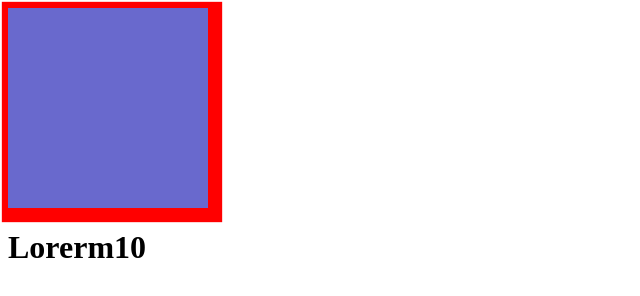
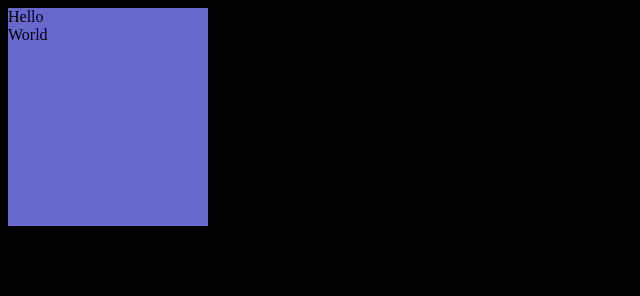
Before and after one commit to AlekseyMamoru/LearnFrontend, a plain HTML site: page index.html in a window 1280 px wide. Shown: the whole page, without its empty margins (0-640 px from the left). Drawn offline with Linux system fonts and the light colour scheme.

Commit message:
parent and children

```diff
--- a/index.html
+++ b/index.html
@@ -7,8 +7,13 @@
 
 </head>
 <body>
-    <div></div>
-    <h1>Lorerm10
-    </h1>
+
+    <div class="parent">
+        Hello
+        <div class="children">
+            World
+        </div>
+    </div>
+
 </body>
 </html>
--- a/style.css
+++ b/style.css
@@ -1,5 +1,5 @@
 body{
-    background: color black;
+    background-color: black;
 }
 
 div{
@@ -7,10 +7,5 @@ div{
         width: 200px;
         height: 200px;
         background: rgb(105, 105, 205);
-        box-shadow: 4px 4px 1px 10px red;
-                    /* x, y, blurness, size, color */
+
 }
-
-h1{
-    text-shadow: -15px 15px 0 0 #ED6742;
-}
```
